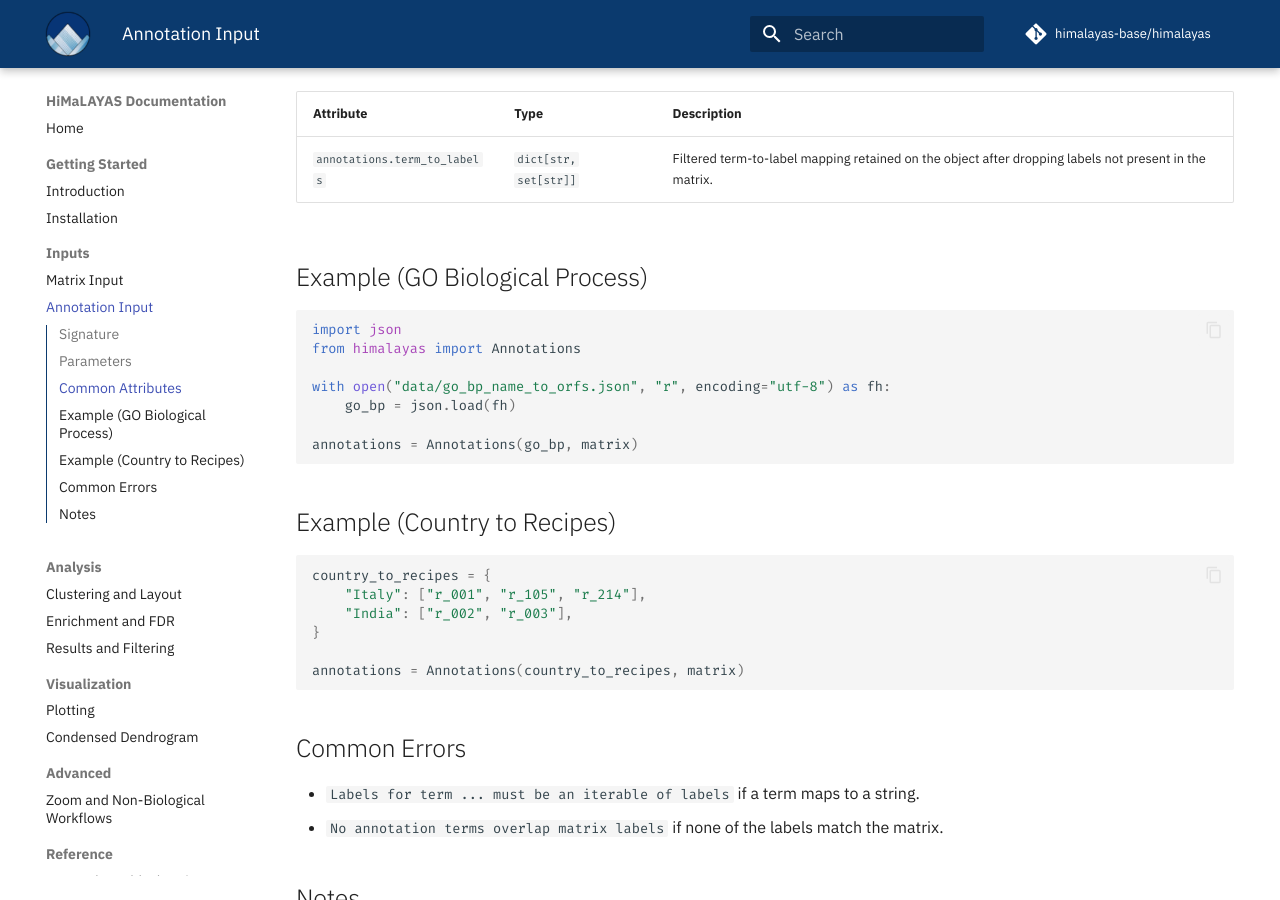
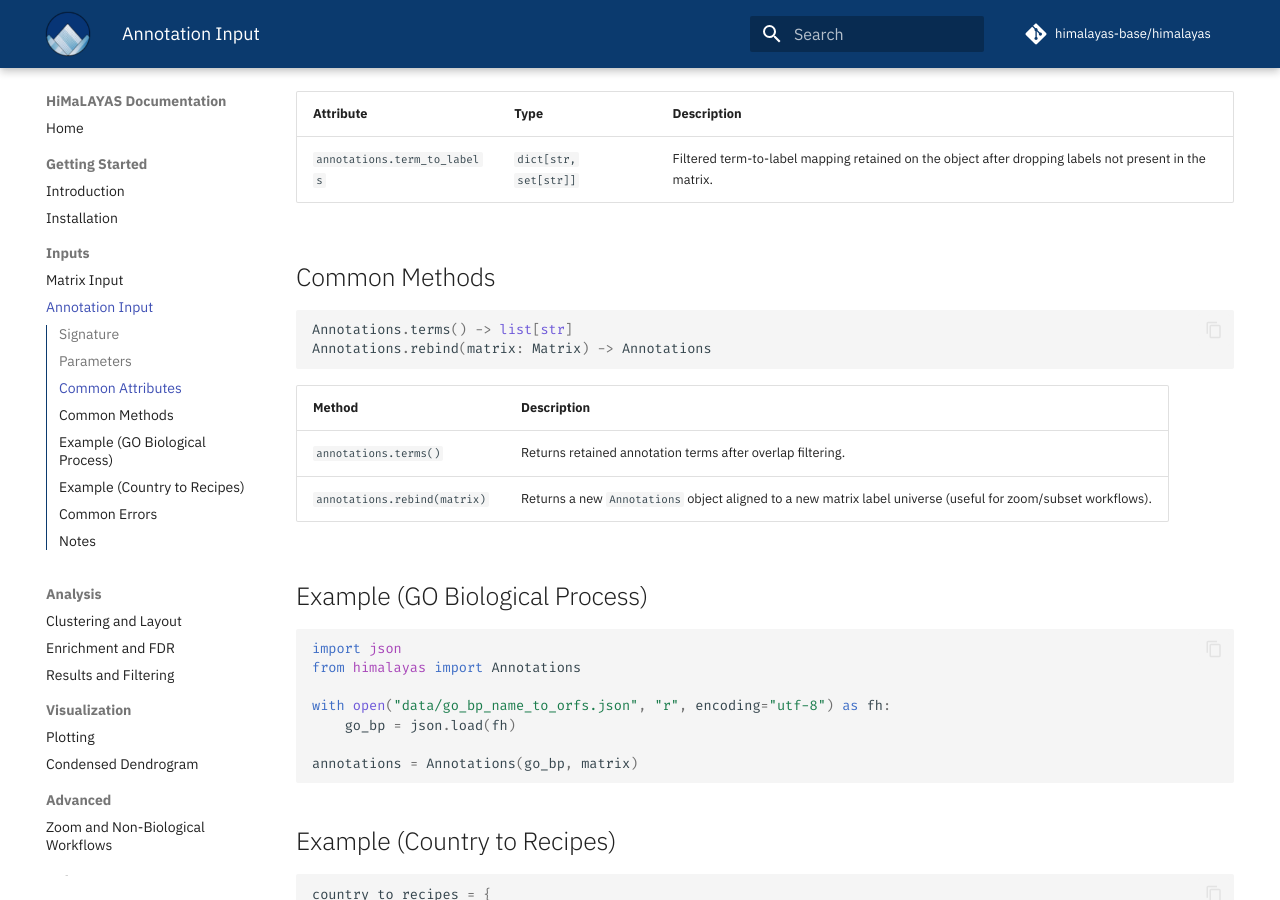
Before and after one commit to himalayas-base/himalayas-docs, an MkDocs documentation site: the page built from docs/3_annotation_input.md, in a window 1280 px wide and 900 px high, scrolled down 626 px. Built offline with MkDocs 1.6.1 and Material for MkDocs 9.7.7, drawn with Linux system fonts in a browser that asks for light colours; comment, search, counter and statistics services are not loaded.

Commit message:
add attr and methods

````diff
--- a/docs/3_annotation_input.md
+++ b/docs/3_annotation_input.md
@@ -20,6 +20,18 @@ Annotations(term_to_labels: dict[str, Iterable[str]], matrix: Matrix)
 | Attribute | Type | Description |
 | --- | --- | --- |
 | `annotations.term_to_labels` | `dict[str, set[str]]` | Filtered term-to-label mapping retained on the object after dropping labels not present in the matrix. |
+
+## Common Methods
+
+```python
+Annotations.terms() -> list[str]
+Annotations.rebind(matrix: Matrix) -> Annotations
+```
+
+| Method | Description |
+| --- | --- |
+| `annotations.terms()` | Returns retained annotation terms after overlap filtering. |
+| `annotations.rebind(matrix)` | Returns a new `Annotations` object aligned to a new matrix label universe (useful for zoom/subset workflows). |
 
 ## Example (GO Biological Process)
 
````
Also changed, not shown: docs/2_matrix_input.md (+1 -0 lines).
